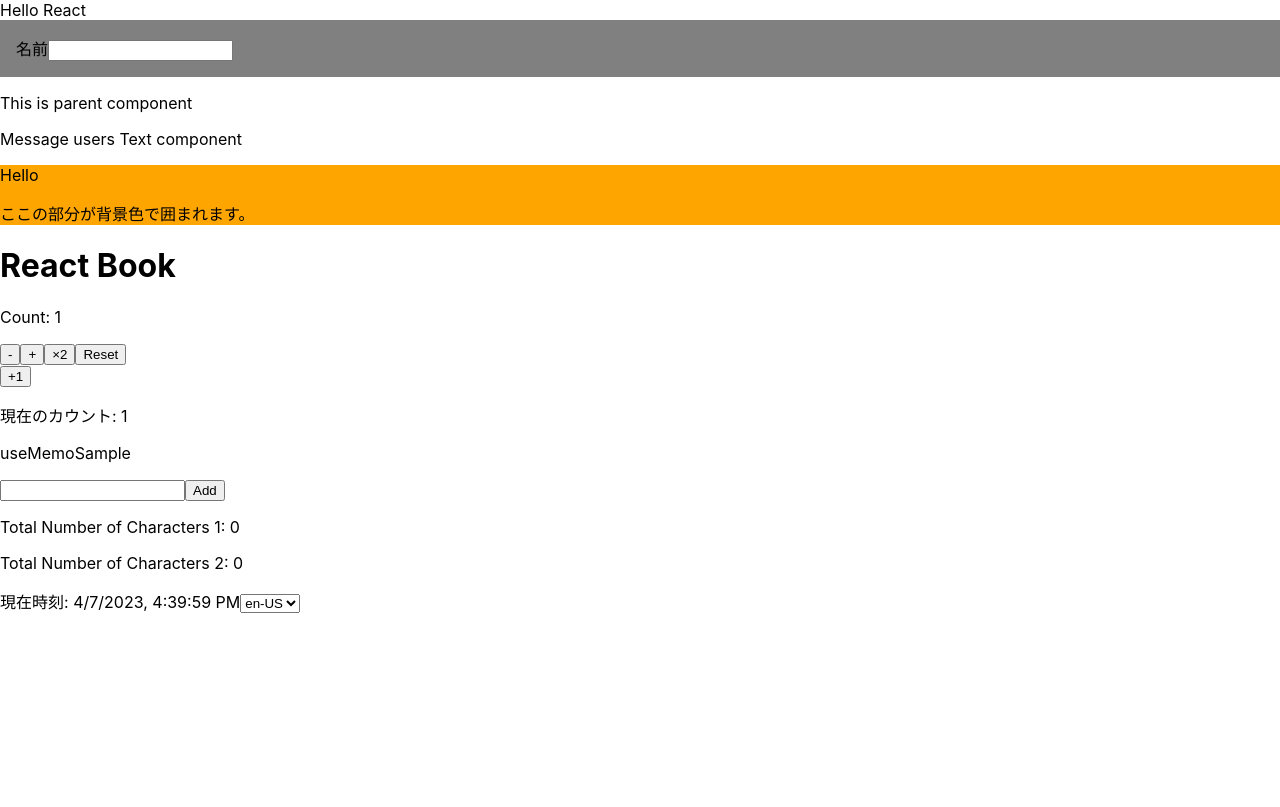
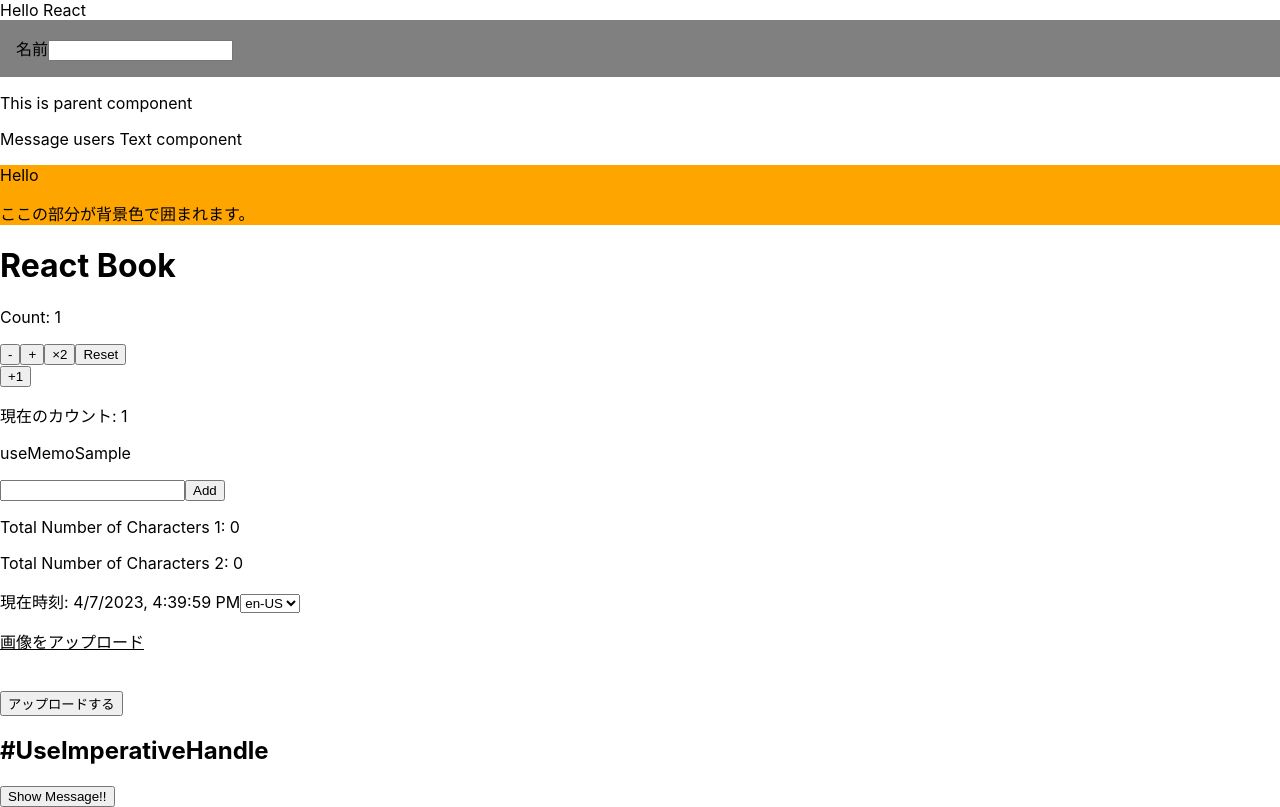
Before and after one commit to Kai-Itakura/ts-react-basic, a React (Create React App) app: page / in a window 1280 px wide. Built offline with nearby package versions, Linux system fonts and the light colour scheme.

Commit message:
useRefとuseImperativeHandleについて学習

```diff
--- /dev/null
+++ b/src/components/ImageUploader.tsx
@@ -0,0 +1,61 @@
+import React, { useRef, useState } from 'react'
+
+const sleep = (ms: number) => new Promise((resolve) => setTimeout(resolve, ms))
+
+const UPDATE_DELAY = 5000
+
+const ImageUploader = () => {
+  // 隠されたinput要素にアクセスするためのref
+  const inputImageRef = useRef<HTMLInputElement | null>(null)
+  // 選択されたファイルデータを保持するref
+  const fileRef = useRef<File | null>(null)
+  const [message, setMessage] = useState<string | null>('')
+
+  // 「画像をアップロード」というテキストがクリックされた時のコールバック
+  const onClickText = () => {
+    if (inputImageRef.current !== null) {
+      // inputのDOMにアクセスして、クリックイベントを発火
+      inputImageRef.current.click()
+    }
+  }
+  // ファイルが選択された後に呼ばれるコールバック
+  const onChangeImage = (e: React.ChangeEvent<HTMLInputElement>) => {
+    const files = e.target.files
+    if (files !== null && files.length > 0) {
+      // fileRef.currentに値を保存する
+      // fileRef.currentが変化しても再描画は発生しない
+      fileRef.current = files[0]
+    }
+  }
+
+  // アップロードボタンがクリックされたときに呼ばれるコールバック
+  const onClickUpload = async () => {
+    if (fileRef.current !== null) {
+      // 通常はここでAPIを呼んで、ファイルをサーバーにアップロードする
+      // ここでは擬似的に一定時間待つ
+      await sleep(UPDATE_DELAY)
+      // アップロードが成功した旨を表示するために、メッセージを書き換える
+      setMessage(`${fileRef.current.name} has  been successfully uploaded!`)
+    }
+  }
+
+  return (
+    <div>
+      <p style={{ textDecoration: 'underline' }} onClick={onClickText}>
+        画像をアップロード
+      </p>
+      <input
+        ref={inputImageRef}
+        type='file'
+        accept='image/*'
+        style={{ visibility: 'hidden' }}
+        onChange={onChangeImage}
+      />
+      <br />
+      <button onClick={onClickUpload}>アップロードする</button>
+      {message !== null && <p>{message}</p>}
+    </div>
+  )
+}
+
+export default ImageUploader
--- /dev/null
+++ b/src/components/UseImperativeHandle.tsx.tsx
@@ -0,0 +1,36 @@
+import React, { useImperativeHandle, useRef, useState } from 'react'
+
+const Child = React.forwardRef((props, ref) => {
+  const [message, setMessage] = useState<string | null>(null)
+
+  // useImperativeHandleで親のrefから参照できる値を指定
+  useImperativeHandle(ref, () => ({
+    showMessage: () => {
+      const date = new Date()
+      const message = `Hello it's ${date.toLocaleString()} now!`
+      setMessage(message)
+    },
+  }))
+
+  return <div>{message !== null ? <p>{message}</p> : null}</div>
+})
+
+const UseImperativeHandle = () => {
+  const childRef = useRef<{ showMessage: () => void }>(null)
+  const onClick = () => {
+    if (childRef.current !== null) {
+      // 子のuseImperativeHandleで指定した値を参照
+      childRef.current.showMessage()
+    }
+  }
+
+  return (
+    <div>
+      <h2>#UseImperativeHandle</h2>
+      <button onClick={onClick}>Show Message!!</button>
+      <Child ref={childRef} />
+    </div>
+  )
+}
+
+export default UseImperativeHandle
--- a/src/index.tsx
+++ b/src/index.tsx
@@ -12,6 +12,8 @@
 import { Parent as Par } from './components/Parent'
 import UseMemoSample from './components/UseMemoSample'
 import Clock from './components/Clock'
+import ImageUploader from './components/ImageUploader'
+import UseInperativeHandle from './components/UseImperativeHandle.tsx'
 
 const root = ReactDOM.createRoot(document.getElementById('root') as HTMLElement)
 root.render(
@@ -25,6 +27,8 @@
     <Par />
     <UseMemoSample />
     <Clock />
+    <ImageUploader />
+    <UseInperativeHandle />
   </>
 )
 
```
